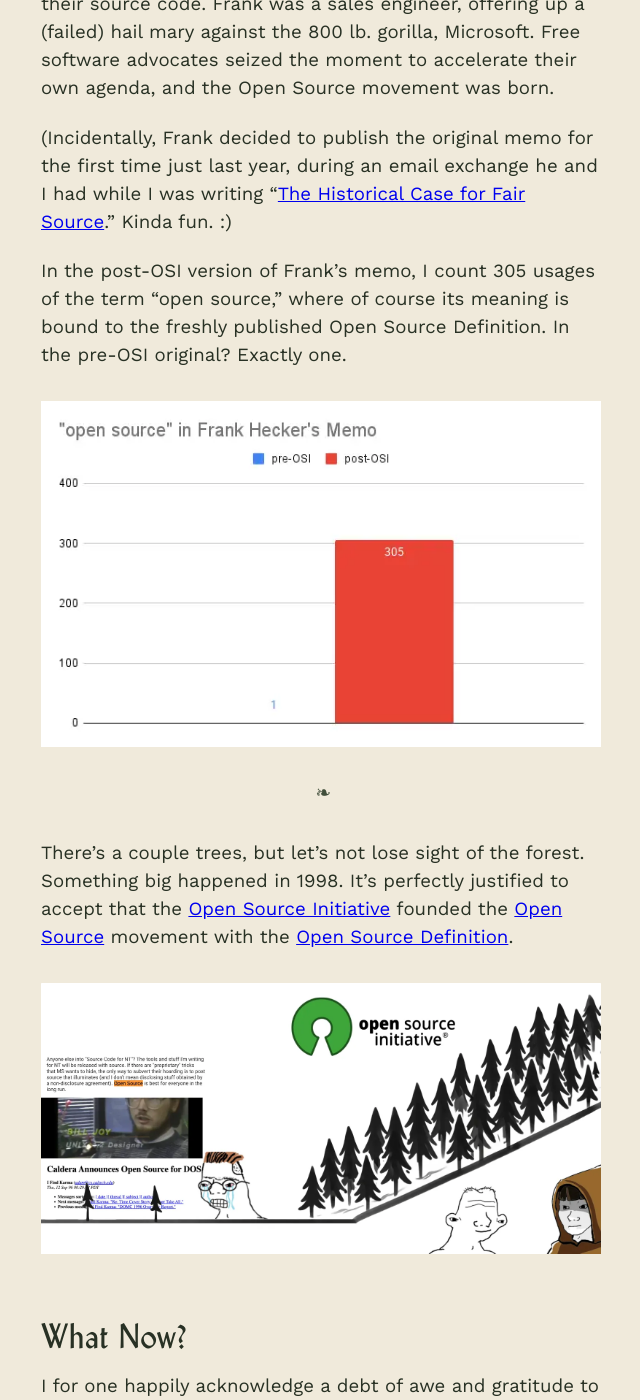
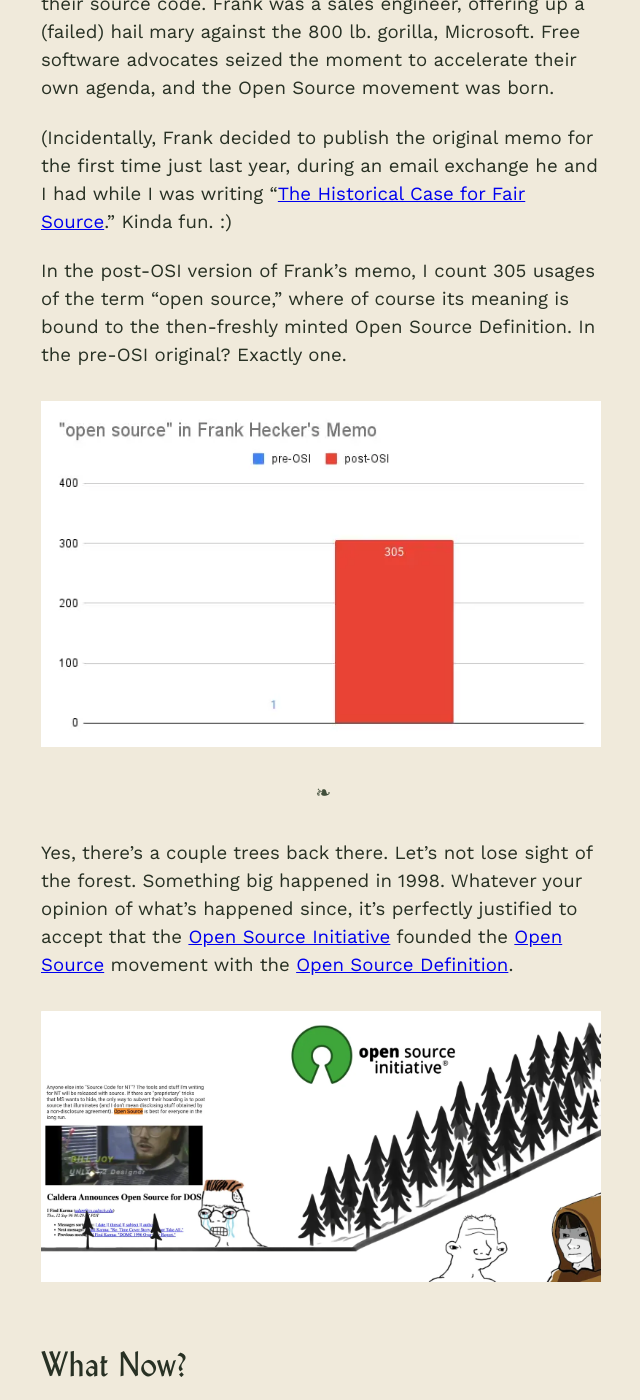
Before and after one commit to chadwhitacre/openpath, a Jekyll site: the page built from 2025/something-big-happened-in-1998/index.md, in a window 1280 px wide and 1400 px high, scrolled down 4262 px. Shown: the whole window, without its empty margins (319-959 px from the left). Built offline with Jekyll 4.4.1, drawn with Linux system fonts in a browser that asks for light colours; comment, search, counter and statistics services are not loaded.

Commit message:
Tinkering

```diff
--- a/2025/something-big-happened-in-1998/index.md
+++ b/2025/something-big-happened-in-1998/index.md
@@ -138,18 +138,20 @@
 Kinda fun. :)
 
 In the post-OSI version of Frank's memo, I count 305 usages of the term "open
-source," where of course its meaning is bound to the freshly published Open Source
+source," where of course its meaning is bound to the then-freshly minted Open Source
 Definition. In the pre-OSI original? Exactly one.
 
 {% include img.html src="hecker.webp" %}
 
 ---
 
-There's a couple trees, but let's not lose sight of the forest. Something big
-happened in 1998. It's perfectly justified to accept that the [Open Source
+Yes, there's a couple trees back there. Let's not lose sight of the forest.
+Something big happened in 1998. Whatever your opinion of what's happened since,
+it's perfectly justified to accept that the [Open Source
 Initiative](https://opensource.org/) founded the [Open
 Source](https://en.wikipedia.org/wiki/Open_source) movement with the [Open
 Source Definition](https://opensource.org/osd).
+
 
 {% include img.html src="trees.webp" %}
 
```
Also changed, not shown: 2025/something-big-happened-in-1998/trees.webp.
